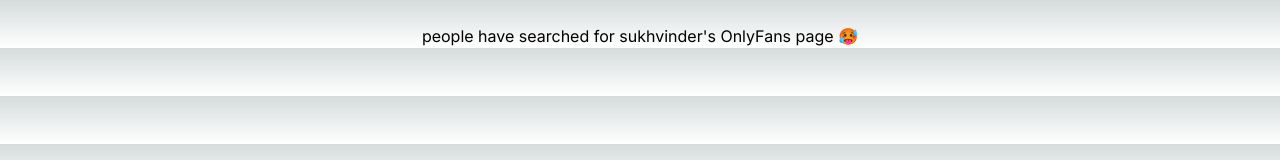
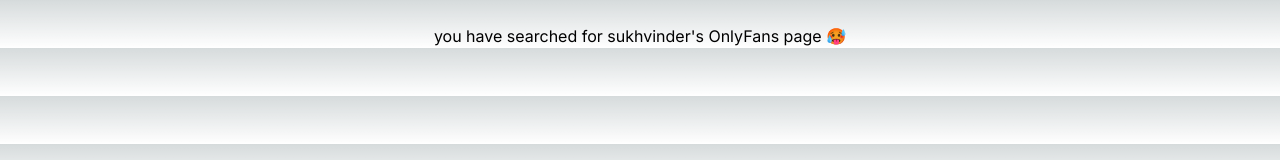
Before and after one commit to Sukhvsin2/s2, a Next.js app: page /onlyfans in a window 1280 px wide. Shown: the top 160 px of the page. Built offline with nearby package versions, Linux system fonts and the light colour scheme.

Commit message:
last change

```diff
--- a/app/onlyfans/page.tsx
+++ b/app/onlyfans/page.tsx
@@ -16,7 +16,7 @@
   return (
     <main className='text-center pt-4'>
       <h1 className='text-2xl text-center pb-2'>{count}</h1>
-      <p>people have searched for sukhvinder's OnlyFans page 🥵</p>
+      <p>you have searched for sukhvinder's OnlyFans page 🥵</p>
     </main>
   )
 }
```
